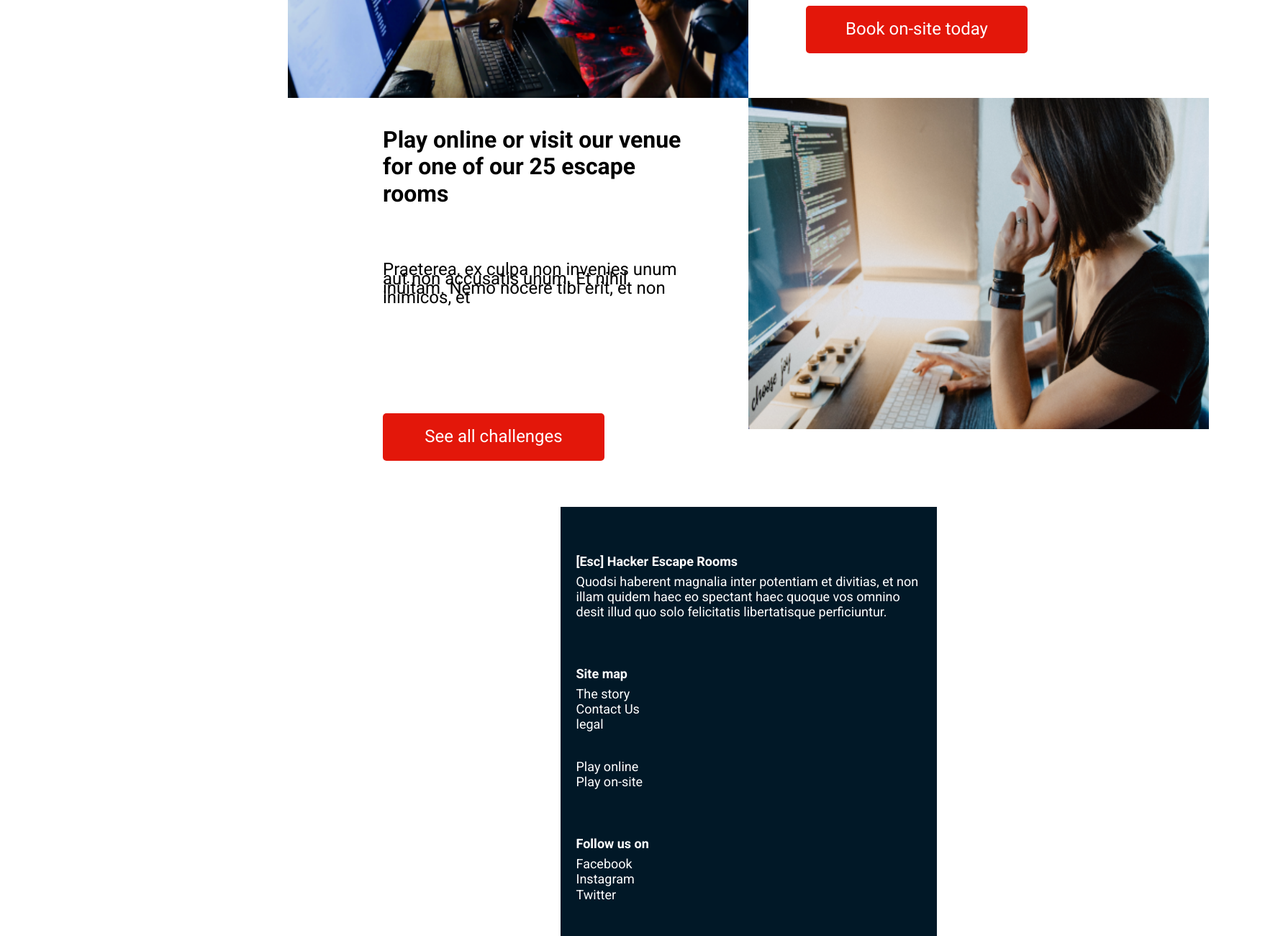
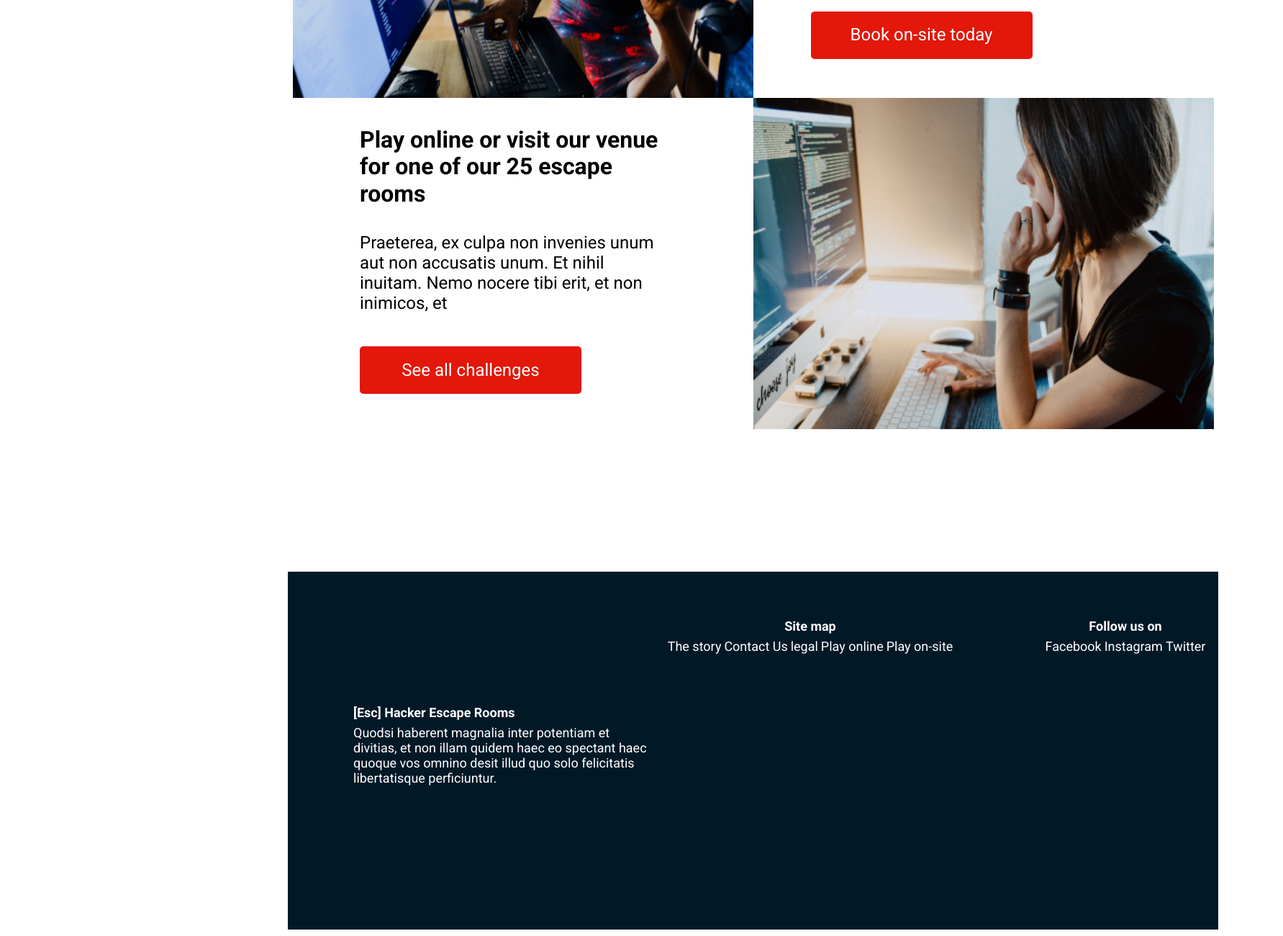
Before and after one commit to jan-elia-24/-ESC-Hacker-Escape-Rooms-Jan-Elia, a plain HTML site: page index.html in a window 1280 px wide. Shown: the part 2735-4035 px from the top of the page at 72% size, 1783 px wide, since content can reach past the window. Drawn offline with Linux system fonts and the light colour scheme.

Commit message:
Last addes on the display

```diff
--- a/index.html
+++ b/index.html
@@ -132,16 +132,17 @@
             <h1 class="mainHeadline">Play online or visit our venue for one of our 25 escape rooms</h1>
             <br>
             <br>
-            <span class="booking-Info">Praeterea, ex culpa non invenies unum aut non accusatis unum. Et nihil inuitam.
+            <span class="booking-Info1">Praeterea, ex culpa non invenies unum aut non accusatis unum. Et nihil inuitam.
                 Nemo nocere tibi erit, et non inimicos, et</span>
             <button class="redBtn">See all challenges</button>
         </section>
         <footer class="theFooter">
-            <div class="">
+            <div class="footer-section1">
                 <h2 class="footerInfo">[Esc] Hacker Escape Rooms</h2>
                 <span class="infoSpan">Quodsi haberent magnalia inter potentiam et divitias, et non illam quidem haec eo
                     spectant haec quoque vos omnino desit illud quo solo felicitatis libertatisque perficiuntur.</span>
             </div>
+            <div class="footer-section2">
                 <h2 class="footerInfo">Site map</h2>
                 <span class="infoSpan">The story</span>
                 <br>
@@ -154,12 +155,15 @@
                 <span class="infoSpan">Play online</span>
                 <br>
                 <span class="infoSpan">Play on-site</span>
+            </div>
+            <div class="footer-section3">
                 <h2 class="footerInfo">Follow us on</h2>
                 <span class="infoSpan">Facebook</span>
                 <br>
                 <span class="infoSpan">Instagram</span>
                 <br>
                 <span class="infoSpan">Twitter</span>
+            </div>
         </footer>
     </div>
 
--- a/main.css
+++ b/main.css
@@ -139,7 +139,7 @@ img[alt="johnDoe"] {
     margin-top: -17px;
 }
 
-.johnRec2{
+.johnRec2 {
     display: none;
 }
 
@@ -332,7 +332,7 @@ img[alt="twoHackers"] {
     line-height: 37.5px;
     text-align: left;
     margin-top: 30px;
-    margin-bottom: 0;
+    margin-bottom: 20px;
     padding-left: 0;
 }
 
@@ -345,7 +345,7 @@ img[alt="twoHackers"] {
     line-height: 28.13px;
     text-align: left;
     padding-left: 0;
-    margin-top: 10px;
+    margin-top: 0;
     padding-top: 0;
 }
 
@@ -376,9 +376,11 @@ img[alt="girl-pc"] {
 .challengeSec {
     text-align: left;
     margin-left: 20px;
+    gap: 150px;
 }
 
-.booking-Info {
+.booking-Info,
+.booking-Info1 {
     width: 440px;
     height: 112px;
     font-family: 'Roboto', sans-serif;
@@ -387,7 +389,7 @@ img[alt="girl-pc"] {
     line-height: 28.13px;
     text-align: left;
     padding-left: 0;
-    margin-top: 30px;
+    margin-top: 0;
     padding-top: 0;
 }
 
@@ -424,7 +426,7 @@ img[alt="girl-pc"] {
     margin-bottom: 0;
 }
 
-@media (max-width: 1249px ) {
+@media (max-width: 1249px) {
     img[alt="hackerGuyn"] {
         display: none;
     }
@@ -503,22 +505,23 @@ img[alt="girl-pc"] {
         margin-left: -210px;
     }
 
-    .siteBtn{
+    .siteBtn {
         margin-top: -42px;
         margin-left: 450px;
     }
 
-    .johnRec, .johnRec2 {
+    .johnRec,
+    .johnRec2 {
         width: 520px;
         height: 141px;
         display: flex;
     }
 
-    .johnRec{
+    .johnRec {
         margin-left: -440px;
     }
 
-    .johnRec2{
+    .johnRec2 {
         margin-left: 660px;
         margin-top: -140px;
     }
@@ -551,23 +554,23 @@ img[alt="girl-pc"] {
         margin-top: -40px;
     }
 
-    .popularChallenges{
+    .popularChallenges {
         margin-top: 10px;
     }
 
-    .roomList{
+    .roomList {
         width: 100%;
         margin-top: 50px;
         padding-bottom: 100px;
     }
 
-    .storySec{
+    .storySec {
         width: 1280px;
         height: 500px;
         justify-content: center;
-        }
+    }
 
-    .storyText{
+    .storyText {
         font-family: 'Roboto', sans-serif;
         font-size: 28px;
         font-weight: 400;
@@ -585,7 +588,7 @@ img[alt="girl-pc"] {
         margin-left: -640px;
     }
 
-    .onsiteToday{
+    .onsiteToday {
         display: flex;
         flex-direction: column;
         width: auto;
@@ -594,18 +597,18 @@ img[alt="girl-pc"] {
         margin-left: 600px;
     }
 
-    .mainHeadline{
+    .mainHeadline {
         width: 416px;
         height: 106px;
         padding-bottom: 20px;
     }
 
-    .booking-Info{
+    .booking-Info {
         width: 416px;
         height: 112px;
         font-size: 24px;
         line-height: 13px;
-        margin-bottom: 50px;
+        margin-bottom: 1px;
     }
 
     img[alt="girl-pc"] {
@@ -616,11 +619,54 @@ img[alt="girl-pc"] {
         margin-top: -10px;
     }
 
-    .challengeSec{
+    .challengeSec {
+        display: grid;
+        grid-template-columns: 1fr;
+        justify-content: center;
+        margin-top: -450px;
+        margin-left: 100px;
+        margin-right: auto;
+        gap: 1px;
+    }
+
+    .booking-Info1 {
+        width: 416px;
+        height: auto;
+        font-size: 24px;
+        margin-bottom: 1px;
+    }
+
+    .challengeSec br,
+    .theFooter br {
+        display: none !important;
+    }
+
+    .theFooter {
+        width: 1250px;
+        height: 467px;
+        margin-top: 183px;
         display: flex;
-        flex-direction: column;
-        width: auto;
-        margin-top: -450px;
-        margin-left: -600px;
+        flex-direction: row;
+        justify-content: center;
+        text-align: center;
+    }
+
+    .footer-section1{
+        text-align: left;
+        margin-left: 180px;
+        padding-top: 120px;
+        width: 416px;
+
+    }
+    .infoSpan{
+        width: 416px;
+        height: 250px;
+        gap: 0px;
+        opacity: 0px;
+        font-family: 'Roboto', sans-serif;
+        font-size: 18px;
+        font-weight: 400;
+        line-height: 21.09px;
+        text-align: left;
     }
 }
```
Lines whose indentation alone changed are shown as unchanged.
